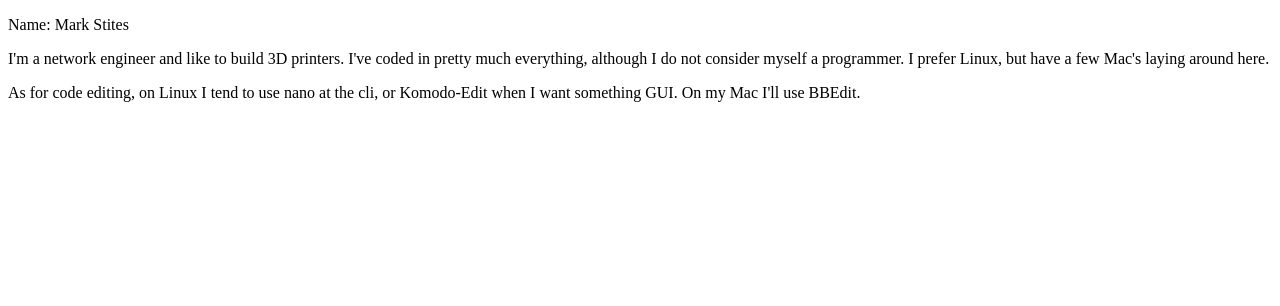
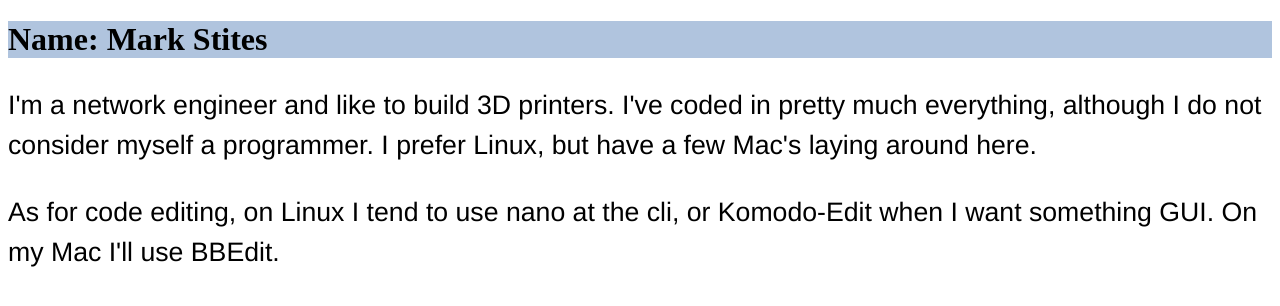
Before and after one commit to Me3D/p1, a plain HTML site: page index.html in a window 1280 px wide. Drawn offline with Linux system fonts and the light colour scheme.

Commit message:
edits...

```diff
--- a/index.html
+++ b/index.html
@@ -4,9 +4,10 @@
 <html lang="en">
 <head>
     <title>Project 1 E-15 Mark Stites</title>
+    <link rel="stylesheet" href="style.css" type="text/css" />
 </head>
 <body>
-    <p>Name: Mark Stites</p>
+    <h1>Name: Mark Stites</h1>
     <p>I'm a network engineer and like to build 3D printers. I've coded in pretty much everything, although I do not consider myself a programmer. I prefer Linux, but have a few Mac's laying around here.</p>
     <p>As for code editing, on Linux I tend to use nano at the cli, or Komodo-Edit when I want something GUI. On my Mac I'll use BBEdit.</p>
 
```
